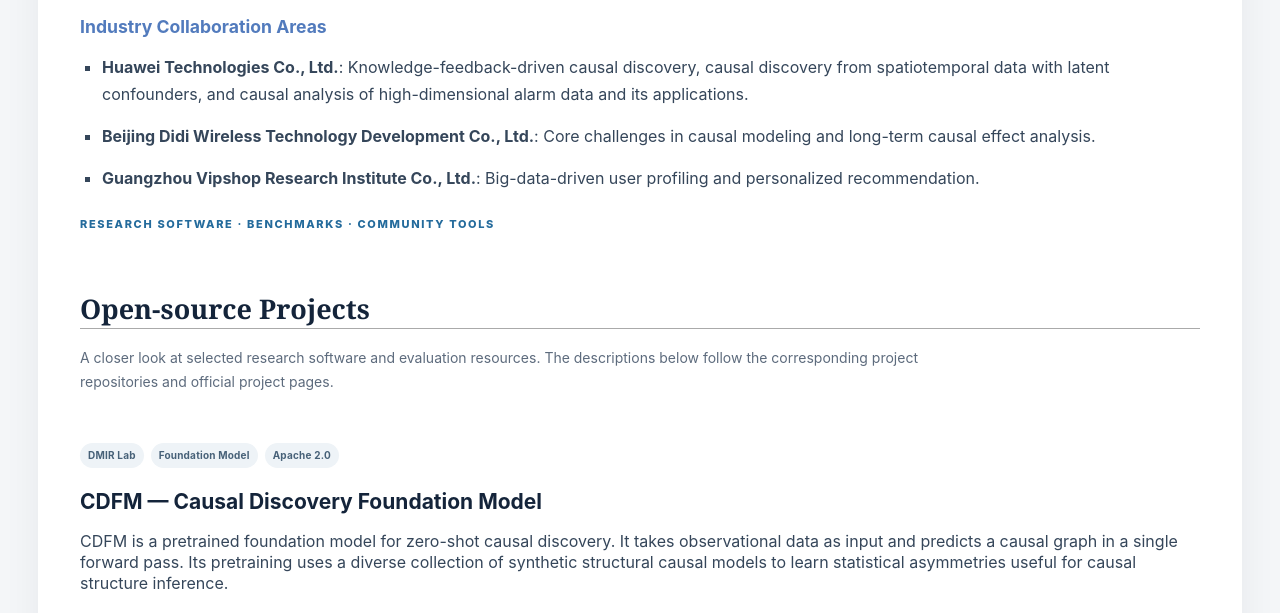
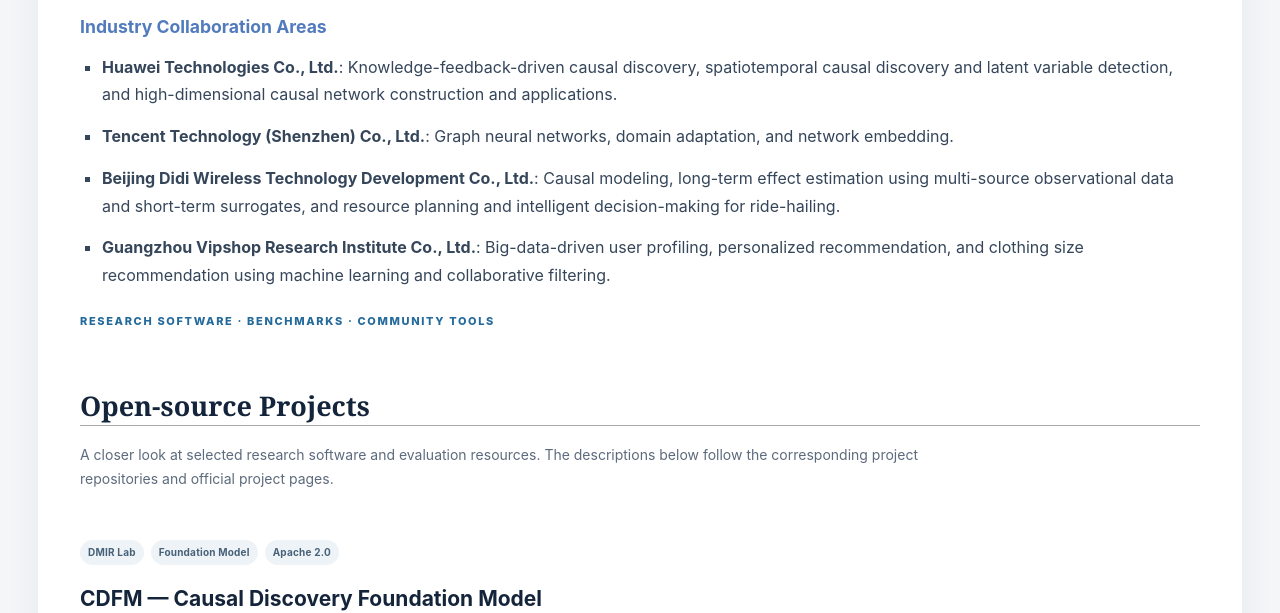
Before and after one commit to ruichucai/ruichucai.github.io, a website built with Vite: page index.html in a window 1280 px wide. Shown: the part 3554-4167 px from the top of the page. Built offline with nearby package versions, Linux system fonts and the light colour scheme.

Commit message:
Summarize collaborations with Huawei, Tencent, Didi and Vipshop; synchronize grant details

```diff
--- a/index.html
+++ b/index.html
@@ -261,9 +261,10 @@ and a Capability Map that reveals model strengths and limitations beyond overall
 </ul>
 <h3>Industry Collaboration Areas</h3>
 <ul>
-    <li><strong>Huawei Technologies Co., Ltd.</strong>: Knowledge-feedback-driven causal discovery, causal discovery from spatiotemporal data with latent confounders, and causal analysis of high-dimensional alarm data and its applications.</li>
-    <li><strong>Beijing Didi Wireless Technology Development Co., Ltd.</strong>: Core challenges in causal modeling and long-term causal effect analysis.</li>
-    <li><strong>Guangzhou Vipshop Research Institute Co., Ltd.</strong>: Big-data-driven user profiling and personalized recommendation.</li>
+    <li><strong>Huawei Technologies Co., Ltd.</strong>: Knowledge-feedback-driven causal discovery, spatiotemporal causal discovery and latent variable detection, and high-dimensional causal network construction and applications.</li>
+    <li><strong>Tencent Technology (Shenzhen) Co., Ltd.</strong>: Graph neural networks, domain adaptation, and network embedding.</li>
+    <li><strong>Beijing Didi Wireless Technology Development Co., Ltd.</strong>: Causal modeling, long-term effect estimation using multi-source observational data and short-term surrogates, and resource planning and intelligent decision-making for ride-hailing.</li>
+    <li><strong>Guangzhou Vipshop Research Institute Co., Ltd.</strong>: Big-data-driven user profiling, personalized recommendation, and clothing size recommendation using machine learning and collaborative filtering.</li>
 </ul>
 
 
```
